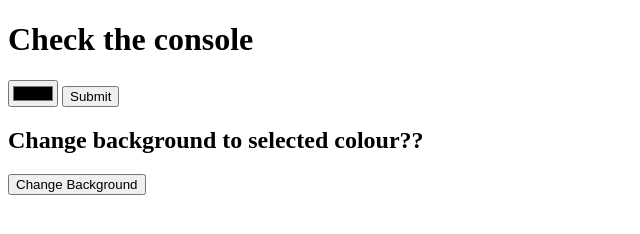
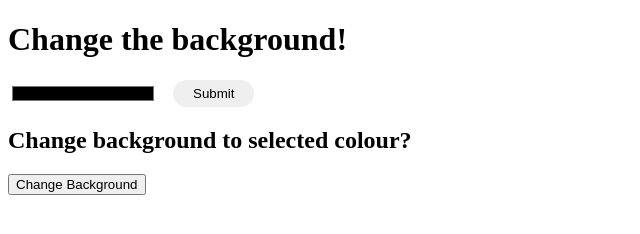
Before and after one commit to GregCrutchlow/javascript-testing, a plain HTML site: page src/index.html in a window 1280 px wide. Shown: the whole page, without its empty margins (0-640 px from the left). Drawn offline with Linux system fonts and the light colour scheme.

Commit message:
added styling to form

```diff
--- a/src/index.html
+++ b/src/index.html
@@ -17,7 +17,7 @@
 		<title>JavaScript Testing</title>
 	</head>
 	<body>
-		<h1>Check the console</h1>
+		<h1>Change the background!</h1>
 		<form action="">
 			<input
 				type="color"
@@ -30,7 +30,7 @@
 			</button>
 		</form>
 		<p id="color-output"></p>
-		<h2>Change background to selected colour??</h2>
+		<h2>Change background to selected colour?</h2>
 		<button
 			id="change-bg"
 			onclick="changeBg(value)">
--- a/src/scripts.js
+++ b/src/scripts.js
@@ -9,7 +9,7 @@ let favColor = document.getElementById('favcolor');
 function logColor() {
 	event.preventDefault();
 	const p = document.getElementById('color-output');
-	p.innerText = favColor.value;
+	p.innerText = 'Selected colour hex: ' + favColor.value;
 	return favColor.value;
 }
 
--- a/src/styles.css
+++ b/src/styles.css
@@ -0,0 +1,25 @@
+form {
+	display: flex;
+	gap: 15px;
+}
+input[type='color'] {
+	border-radius: 50px;
+	width: 150px;
+	background-color: transparent;
+	border: 2px white solid;
+	padding: 0;
+}
+input[type='color']:hover {
+	cursor: pointer;
+}
+button[type='submit'] {
+	border-radius: 50px;
+	border: 0;
+	padding: 5px 20px;
+	transition: ease-in-out 0.3s;
+}
+button[type='submit']:hover {
+	cursor: pointer;
+	background-color: #001111;
+	color: #fff;
+}
```
